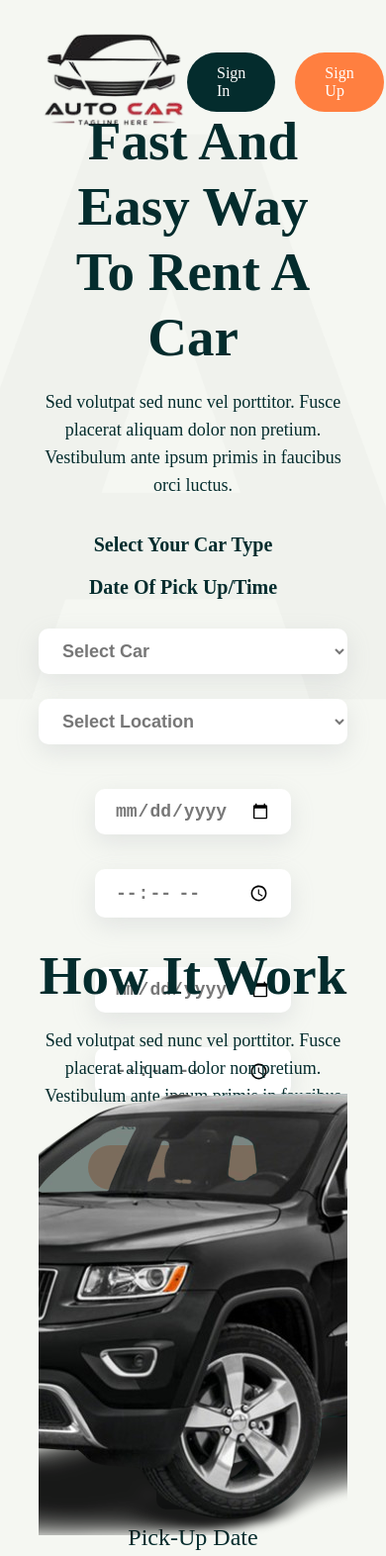
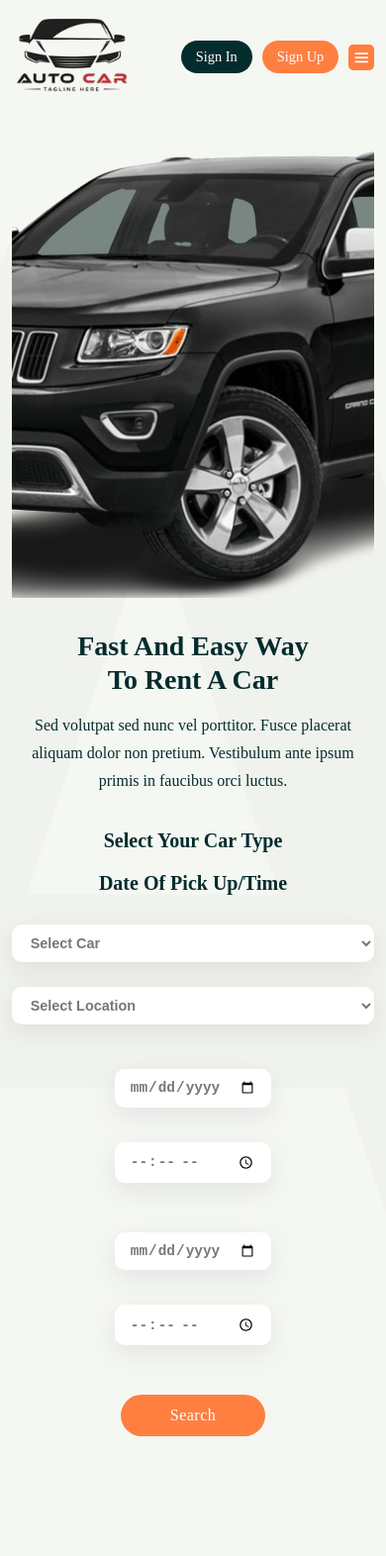
Before and after one commit to Abdullohte/project-to-parents, a plain HTML site: page index.html in a window 390 px wide. Shown: the top 1572 px of the page at 99% size. Drawn offline with nearby package versions, Linux system fonts and the light colour scheme.

Commit message:
your comment

```diff
--- a/main.css
+++ b/main.css
@@ -943,3 +943,191 @@ header.sticky{
         padding: 20px;
     }
 }
+/* Добавьте это в конец вашего main.css */
+
+/* Медиа-запросы для адаптации под мобильные устройства */
+@media (max-width: 1200px) {
+    :root {
+        --h1-fonts: 2.5rem;
+        --h2-fonts: 2rem;
+        --h3-fonts: 1.75rem;
+    }
+
+    header {
+        padding: 20px 5%;
+    }
+
+    section {
+        padding: 90px 5% 40px;
+    }
+}
+
+@media (max-width: 992px) {
+    .home {
+        grid-template-columns: 1fr;
+        height: auto;
+        padding-top: 100px;
+        padding-bottom: 50px;
+    }
+
+    .home-text {
+        order: 1;
+    }
+
+    .home-img {
+        margin-left: 0;
+        margin-top: 50px;
+    }
+
+    .car-pickup {
+        flex-direction: column;
+        gap: 20px;
+    }
+
+    .mid-top {
+        flex-direction: column;
+        gap: 20px;
+        margin-right: 0;
+    }
+
+    .date-time {
+        flex-direction: column;
+        gap: 10px;
+    }
+
+    .map-container {
+        flex-direction: column;
+    }
+
+    #map {
+        width: 100%;
+        height: 400px;
+    }
+
+    .map-info {
+        width: 100%;
+        flex-direction: row;
+        flex-wrap: wrap;
+        margin-top: 20px;
+    }
+
+    .info-box {
+        width: calc(50% - 15px);
+    }
+}
+
+@media (max-width: 768px) {
+    :root {
+        --h1-fonts: 2rem;
+        --h2-fonts: 1.75rem;
+        --h3-fonts: 1.5rem;
+        --h4-fonts: 1.25rem;
+    }
+
+    .navigation {
+        position: fixed;
+        top: 0;
+        right: -100%;
+        width: 300px;
+        height: 100vh;
+        background-color: var(--back-color);
+        flex-direction: column;
+        align-items: center;
+        justify-content: center;
+        transition: all .42s;
+        z-index: 10000;
+    }
+
+    .navigation.active {
+        right: 0;
+    }
+
+    .navigation a {
+        display: block;
+        margin: 15px 0;
+        padding: 10px 25px;
+    }
+
+    #menu-icon {
+        display: block;
+    }
+
+    .header-btn a {
+        margin-right: 10px;
+        padding: 10px 20px;
+    }
+
+    .main-work {
+        grid-template-columns: repeat(auto-fit, minmax(250px, 1fr));
+    }
+
+    .review-swiper {
+        padding: 10px;
+    }
+
+    .review-slide {
+        padding: 20px;
+    }
+}
+
+@media (max-width: 576px) {
+    :root {
+        --h1-fonts: 1.75rem;
+        --h2-fonts: 1.5rem;
+        --p-fonts: 1rem;
+    }
+
+    header {
+        padding: 15px 3%;
+    }
+
+    section {
+        padding: 80px 3% 30px;
+    }
+
+    .logo img {
+        width: 120px;
+    }
+
+    .home-btn a,
+    .buy-btn a {
+        padding: 12px 50px;
+    }
+
+    .info-box {
+        width: 100%;
+    }
+
+    .footer-content {
+        grid-template-columns: 1fr;
+    }
+
+    .modal-content {
+        width: 95%;
+        padding: 20px;
+    }
+}
+
+@media (max-width: 400px) {
+    .header-btn a {
+        font-size: 0.9rem;
+        padding: 8px 15px;
+    }
+
+    #menu-icon {
+        font-size: var(--h4-fonts);
+        padding: 3px;
+    }
+
+    .home-mid {
+        margin-bottom: 30px;
+    }
+
+    .car-select,
+    .location-select,
+    .date-input,
+    .time-input {
+        padding: 10px 15px;
+        font-size: 0.9rem;
+    }
+}
```
